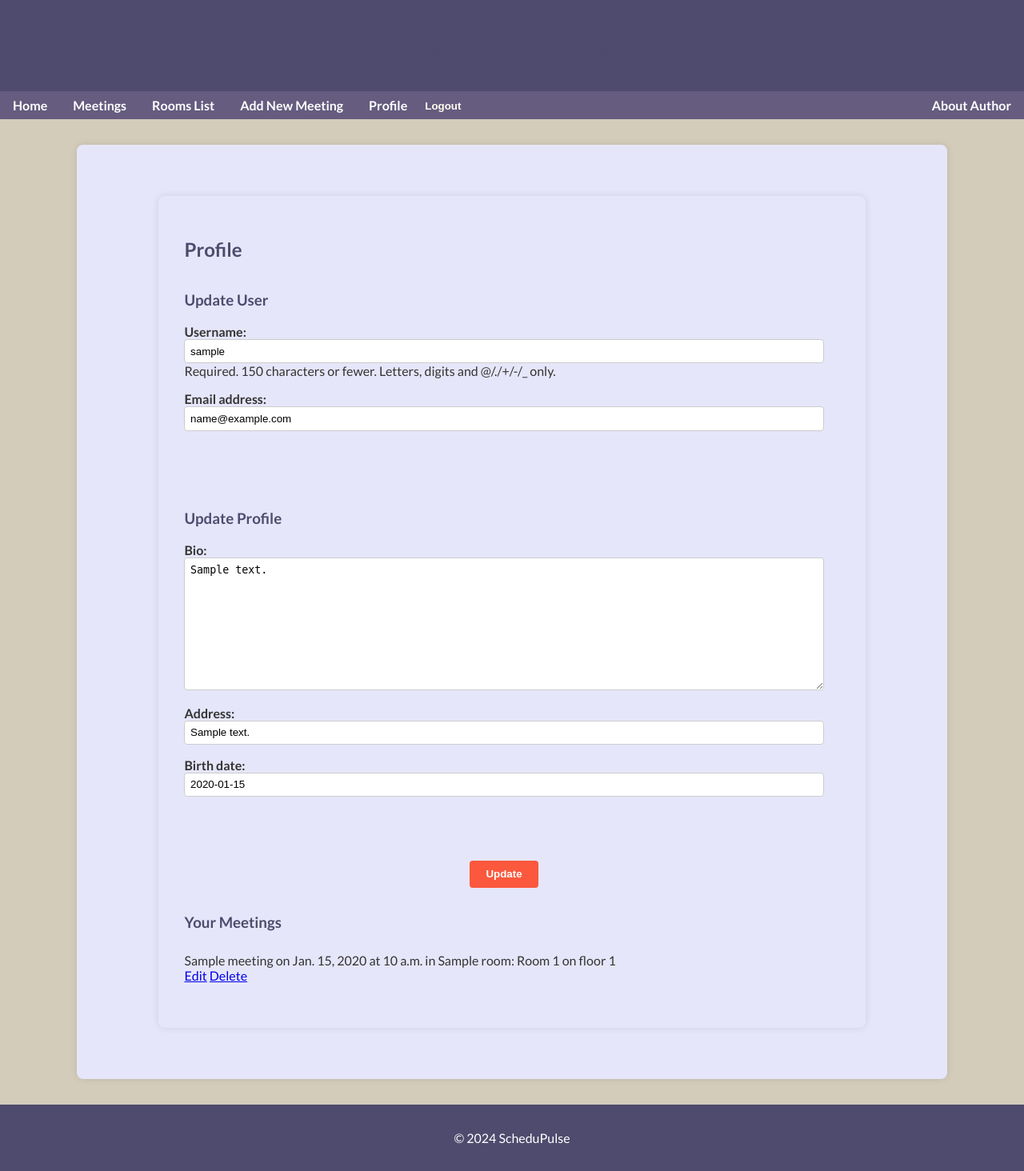
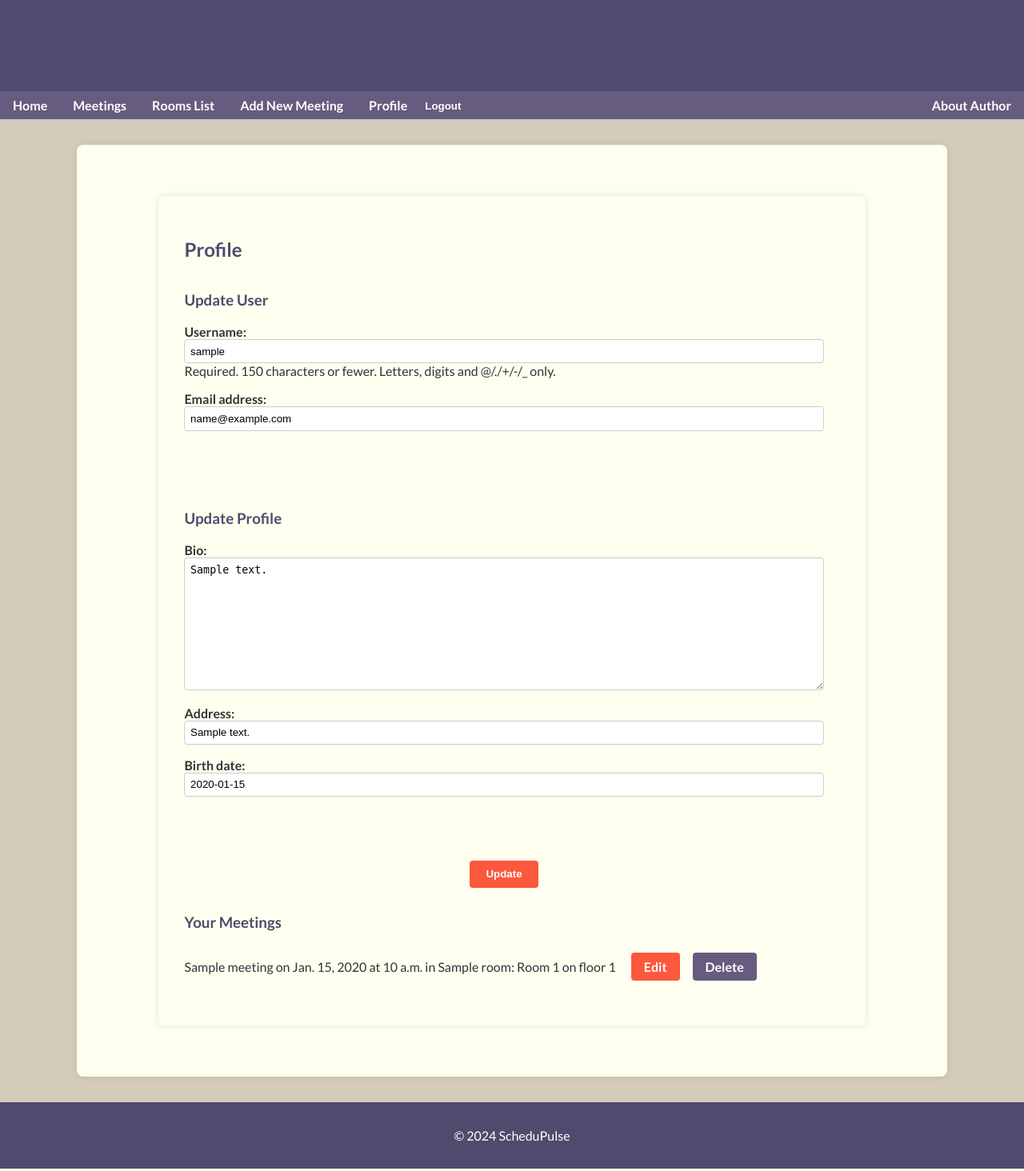
Before and after one commit to Barry1701/ScheduPulse, a Django app: page /users/profile/ in a window 1280 px wide. Shown: the whole page at 80% size. Run offline with Django 4.2, Linux system fonts and the light colour scheme; a user stored in the database is signed in; tables that the repository leaves empty hold one stand-in row (values such as "Sample post").

Commit message:
Profile update

```diff
--- a/static/css/style.css
+++ b/static/css/style.css
@@ -59,7 +59,7 @@ nav a:hover {
 .logout-button {
     background: none;
     border: none;
-    color: #FFFFF0;
+    color: white;
     cursor: pointer;
     font-weight: 700; /* Pogrubienie czcionki */
 }
@@ -68,7 +68,7 @@ nav a:hover {
     width: 80%;
     margin: 2em auto;
     padding: 2em;
-    background: #E6E6FA;
+    background: #FFFFF0;
     box-shadow: 0 0 10px rgba(0, 0, 0, 0.1);
     border-radius: 8px;
     display: flex;
@@ -167,6 +167,42 @@ ul li {
 
 .btn-cancel:hover {
     background-color: var(--primary-color);
+}
+
+/* Stylizacja linków edycji i usuwania */
+.btn-edit, .btn-delete {
+    padding: 0.5em 1em;
+    color: white;
+    border: none;
+    border-radius: 4px;
+    cursor: pointer;
+    font-weight: 700; /* Pogrubienie tekstu przycisku */
+    text-align: center;
+    text-decoration: none; /* Usunięcie podkreślenia linków */
+    margin-right: 0.5em; /* Odstęp między przyciskami */
+}
+
+.btn-edit {
+    background-color: var(--accent-color);
+}
+
+.btn-edit:hover {
+    background-color: var(--accent-dark-color);
+}
+
+.btn-delete {
+    background-color: var(--secondary-color);
+}
+
+.btn-delete:hover {
+    background-color: var(--primary-color);
+}
+
+/* Stylizacja kontenera przycisków */
+.meeting-actions {
+    display: inline-flex; /* Wyświetlanie przycisków obok siebie */
+    gap: 0.5em; /* Odstęp między przyciskami */
+    margin-left: 1em; /* Odstęp między tekstem a przyciskami */
 }
 
 .profile-form-section {
```
Also changed, not shown: 1 other file.
